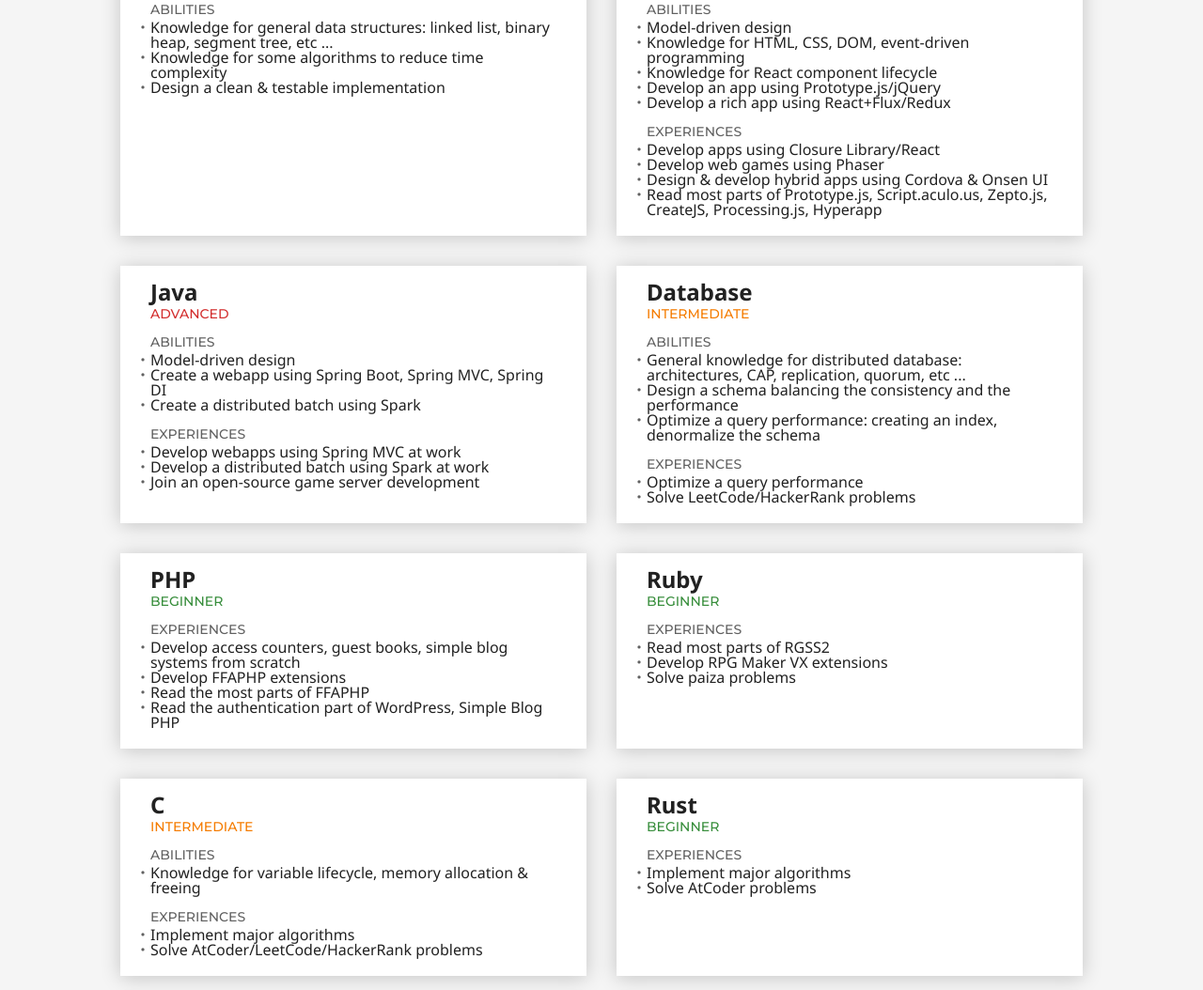
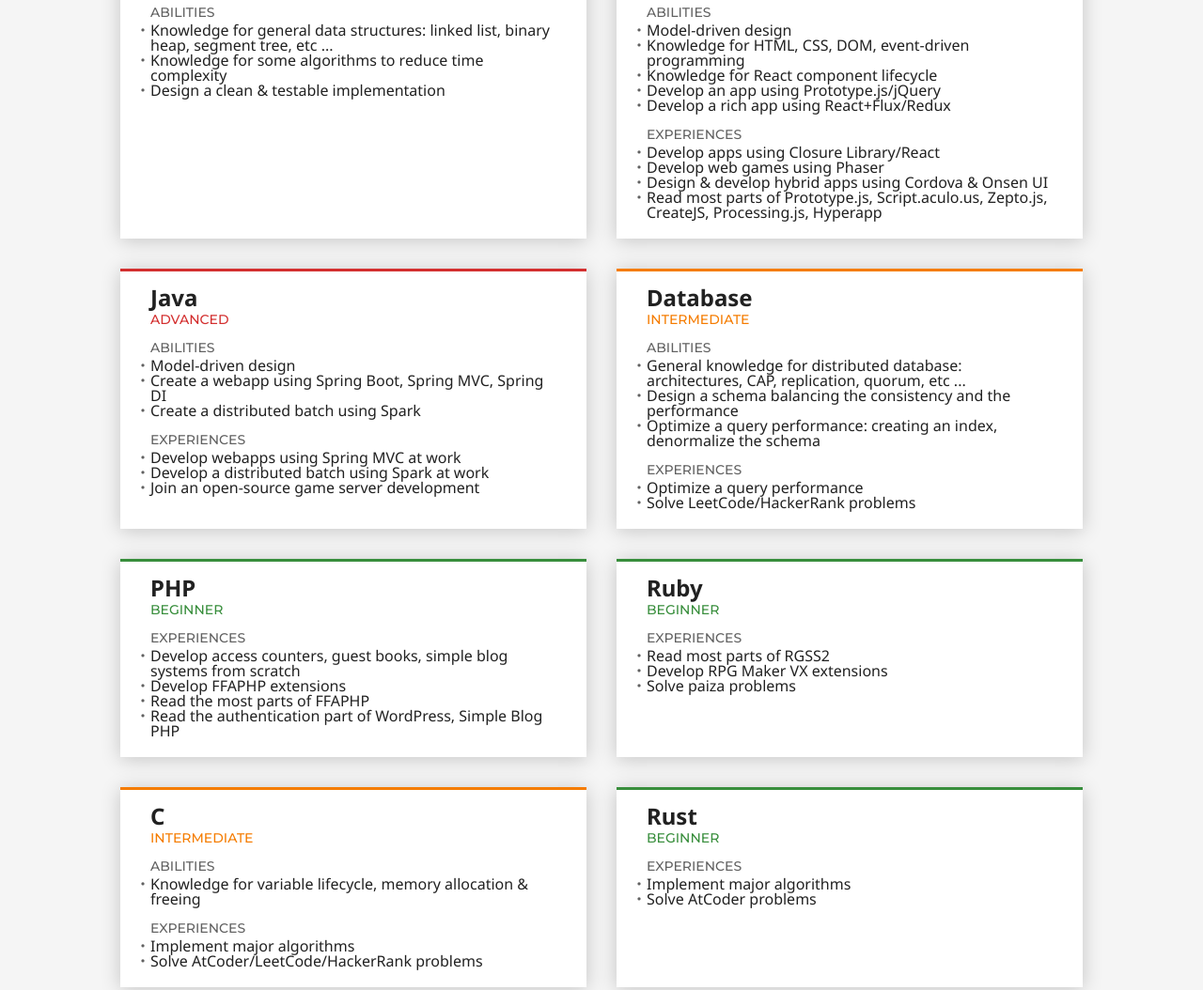
Before and after one commit to sei40kr/yong-ju.me, a Gatsby site: page / in a window 1280 px wide. Shown: the part 647-1701 px from the top of the page at 94% size. Built offline with nearby package versions, Linux system fonts and the light colour scheme; Gatsby itself is replaced by a stand-in of ours.

Commit message:
Add borders onto the top of skill cards

```diff
--- a/src/components/skill.scss
+++ b/src/components/skill.scss
@@ -2,9 +2,21 @@
   flex: calc(50% - 16px) 0 0;
   padding: 16px 32px 4px 32px;
   margin: 0 0 32px 0;
+  border-top-width: 3px;
+  border-top-style: solid;
 
   @media screen and (max-width: 768px) {
     flex: 100% 0 0;
+  }
+
+  &--beginner {
+    border-top-color: #388e3c;
+  }
+  &--intermediate {
+    border-top-color: #f57c00;
+  }
+  &--advanced {
+    border-top-color: #d32f2f;
   }
 
   &__name {
--- a/src/components/skill.tsx
+++ b/src/components/skill.tsx
@@ -15,7 +15,7 @@ interface Props {
 export class Skill extends React.Component<Props, {}> {
   public render() {
     return (
-      <Card tagName="article" className="skill">
+      <Card tagName="article" className={`skill skill--${this.props.progress}`}>
         <header className="skill__header">
           <h3 className="skill__name">{this.props.name}</h3>
           {this.renderProgress(this.props.progress)}
```
